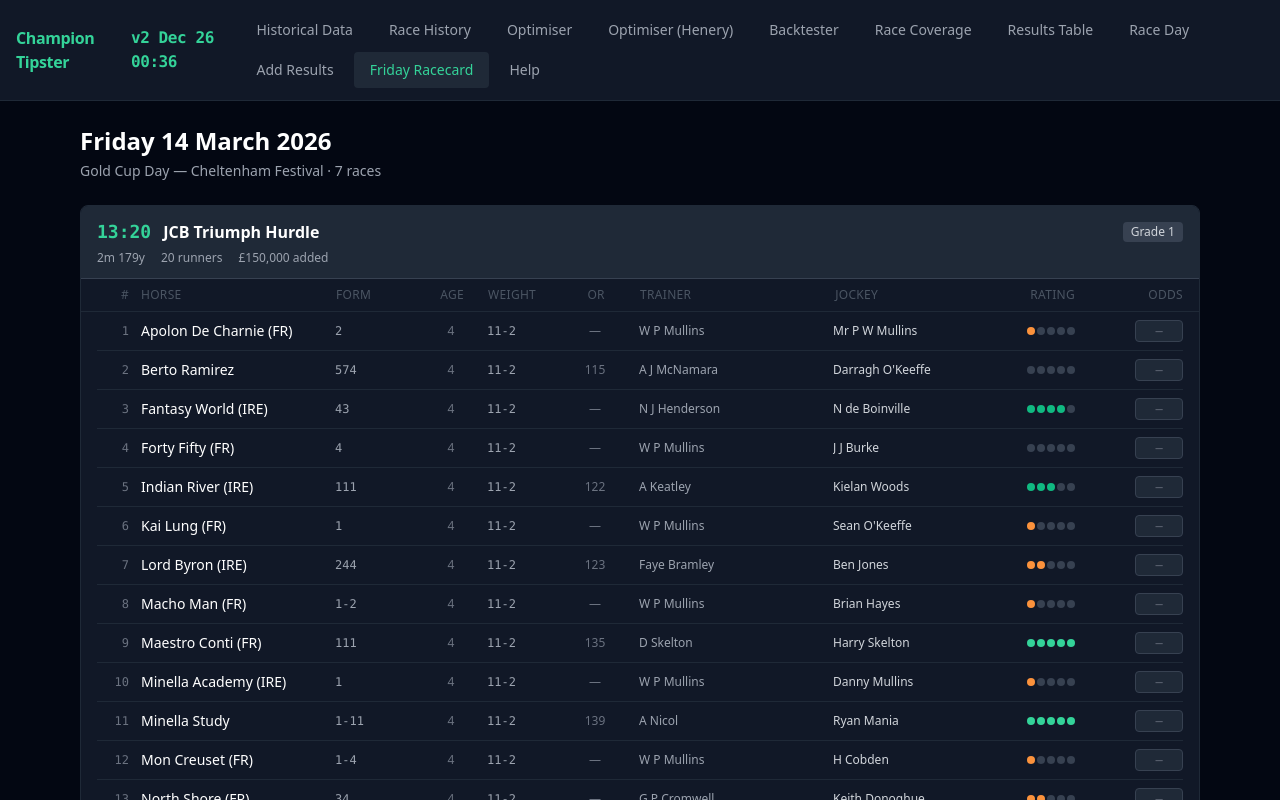
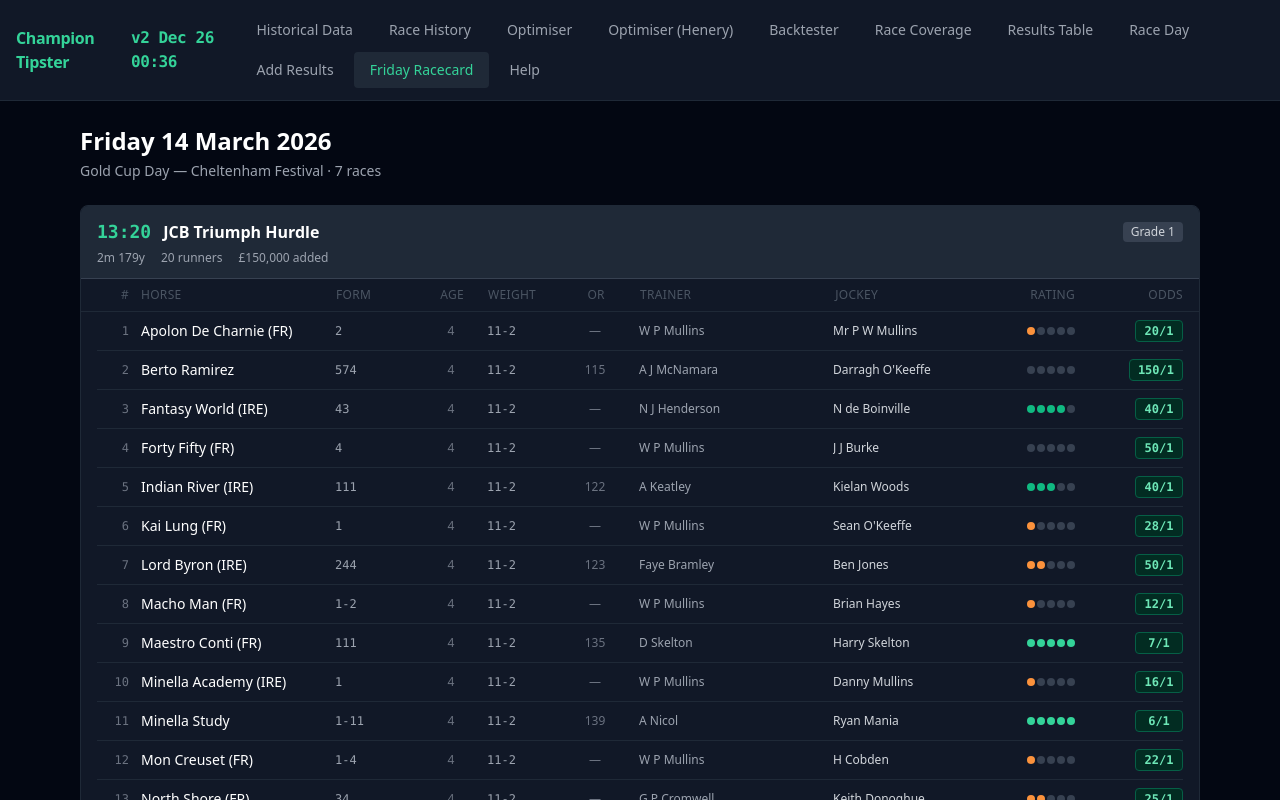
Before and after one commit to brianbees/cheltenham, a React (Vite) app: page /friday-racecard in a window 1280 px wide. Shown: the top 800 px of the page. Built offline with nearby package versions, Linux system fonts and the light colour scheme.

Commit message:
Add Friday race odds to racecard page

```diff
--- a/src/components/FridayRacecardPanel.jsx
+++ b/src/components/FridayRacecardPanel.jsx
@@ -216,6 +216,18 @@ const RACES = [
   },
 ];
 
+// ── Odds (Win/EW prices) ─────────────────────────────────────────────────────
+
+const ODDS = {
+  '13:20': { 1:'20/1', 2:'150/1', 3:'40/1', 4:'50/1', 5:'40/1', 6:'28/1', 7:'50/1', 8:'12/1', 9:'7/1', 10:'16/1', 11:'6/1', 12:'22/1', 13:'25/1', 14:'40/1', 15:'9/2', 16:'200/1', 17:'7/1', 18:'66/1', 19:'7/2', 20:'80/1' },
+  '14:00': { 1:'28/1', 2:'22/1', 3:'20/1', 4:'4/1', 5:'16/1', 6:'14/1', 7:'66/1', 8:'10/1', 9:'33/1', 10:'33/1', 11:'12/1', 12:'16/1', 13:'33/1', 14:'40/1', 15:'80/1', 16:'9/1', 17:'66/1', 19:'66/1', 20:'80/1', 21:'12/1', 22:'9/2', 23:'10/1', 24:'40/1' },
+  '14:40': { 1:'5/1', 2:'2/1', 3:'12/1', 4:'10/1', 5:'100/1', 6:'8/1', 7:'5/2', 8:'100/1', 9:'50/1' },
+  '15:20': { 1:'28/1', 2:'11/4', 3:'14/1', 4:'33/1', 5:'25/1', 6:'20/1', 7:'22/1', 8:'14/1', 9:'100/1', 10:'25/1', 11:'20/1', 12:'14/1', 13:'12/1', 14:'33/1', 15:'16/1', 16:'100/1', 17:'66/1', 18:'11/2', 19:'9/1', 20:'80/1', 21:'28/1', 22:'50/1' },
+  '16:00': { 1:'40/1', 2:'40/1', 3:'3/1', 4:'100/1', 5:'14/1', 6:'6/1', 7:'8/1', 8:'5/1', 9:'50/1', 10:'16/1', 11:'7/2' },
+  '16:40': { 1:'8/1', 2:'50/1', 3:'14/1', 4:'6/1', 5:'14/1', 6:'40/1', 7:'5/1', 8:'125/1', 9:'100/1', 10:'150/1', 11:'28/1', 12:'18/1', 13:'11/2', 14:'80/1', 15:'125/1', 16:'22/1', 17:'33/1', 18:'12/1', 19:'80/1', 20:'150/1', 21:'125/1', 22:'18/1', 23:'6/1', 24:'12/1' },
+  '17:20': { 1:'18/1', 2:'18/1', 3:'11/1', 4:'22/1', 5:'20/1', 6:'14/1', 7:'33/1', 8:'4/1', 9:'22/1', 10:'17/2', 11:'66/1', 12:'50/1', 13:'14/1', 14:'10/1', 15:'20/1', 16:'20/1', 17:'17/2', 18:'16/1', 19:'80/1', 20:'28/1', 21:'10/1', 22:'80/1', 23:'33/1', 24:'40/1' },
+};
+
 // ── Helpers ───────────────────────────────────────────────────────────────────
 
 function ratingColor(r) {
@@ -240,8 +252,9 @@ function RatingDots({ value }) {
 
 // ── Components ────────────────────────────────────────────────────────────────
 
-function RunnerRow({ runner }) {
+function RunnerRow({ runner, raceTime }) {
   const { no, horse, form, age, wt, or: officialRating, trainer, jockey, rating, nr } = runner;
+  const odds = ODDS[raceTime]?.[no] ?? null;
   return (
     <div className={`grid grid-cols-[2rem_1fr_auto] md:grid-cols-[2rem_1fr_5rem_3rem_4rem_4rem_1fr_1fr_auto_6rem] gap-x-3 gap-y-0.5 items-center py-2 border-b border-gray-800 last:border-0 text-sm ${nr ? 'opacity-40' : ''}`}>
       {/* No */}
@@ -266,9 +279,9 @@ function RunnerRow({ runner }) {
         <RatingDots value={rating} />
       </span>
 
-      {/* Odds placeholder */}
+      {/* Odds */}
       <span className="hidden md:block text-right">
-        <span className="inline-block bg-gray-800 text-gray-500 text-xs font-mono px-2 py-0.5 rounded border border-gray-700 min-w-[3rem] text-center">—</span>
+        <span className={`inline-block text-xs font-mono px-2 py-0.5 rounded border min-w-[3rem] text-center ${odds ? 'bg-emerald-950 text-emerald-300 border-emerald-800 font-semibold' : 'bg-gray-800 text-gray-500 border-gray-700'}`}>{odds ?? '—'}</span>
       </span>
     </div>
   );
@@ -307,7 +320,7 @@ function RaceCard({ race }) {
 
       {/* Runners */}
       <div className="px-4">
-        {race.runners.map(r => <RunnerRow key={r.no} runner={r} />)}
+        {race.runners.map(r => <RunnerRow key={r.no} runner={r} raceTime={race.time} />)}
       </div>
     </section>
   );
```
